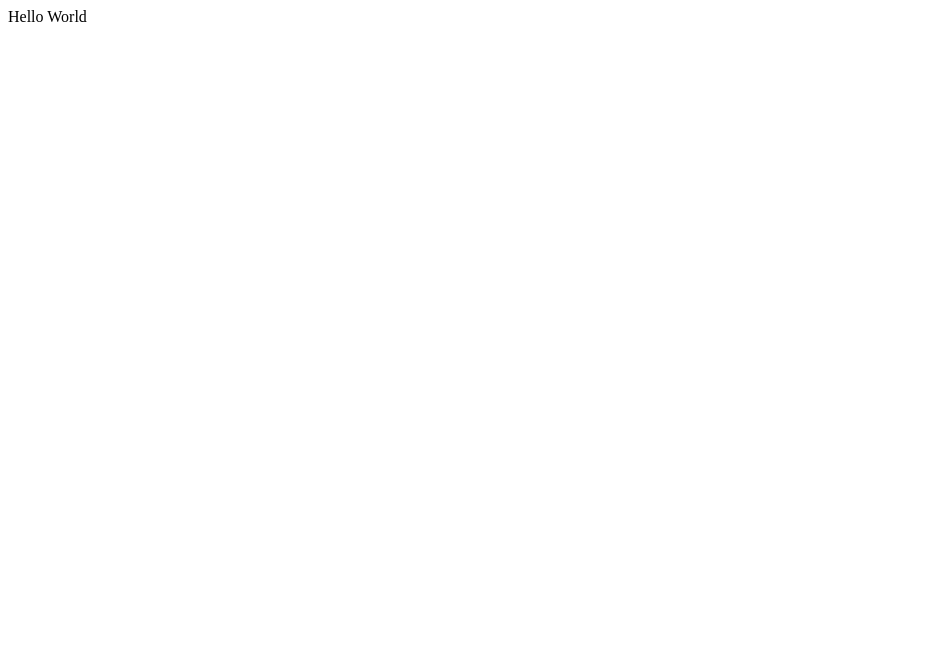
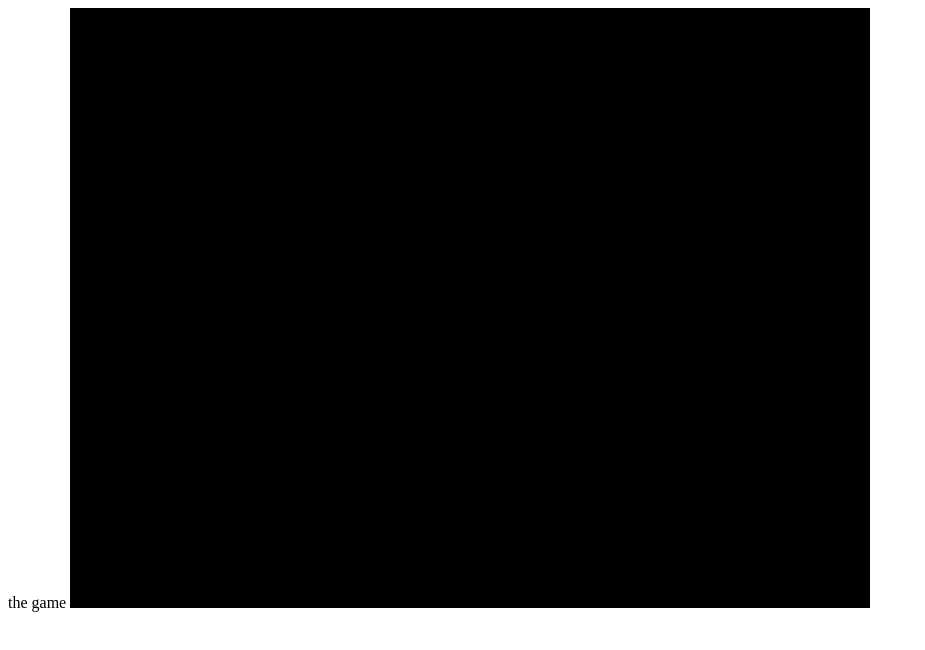
Before and after one commit to jtingle/game, a plain HTML site: page index.html in a window 1280 px wide. Shown: the whole page, without its empty margins (0-925 px from the left). Drawn offline with Linux system fonts and the light colour scheme.

Commit message:
finished video part 3

```diff
--- /dev/null
+++ b/game.js
@@ -0,0 +1,20 @@
+var canvas;
+var canvasContext;
+var ballX = 50;
+
+window.onload = function() {
+  canvas = document.getElementById('gameCanvas');
+  canvasContext = canvas.getContext('2d');
+  setInterval(drawEverything, 50);
+
+}
+
+function drawEverything() {
+  ballX = ballX + 20;
+  console.log("ballX"); //this allows us to see function has run
+  canvasContext.fillStyle = 'black';
+  canvasContext.fillRect(0,0,canvas.width,canvas.height);
+  canvasContext.fillStyle = 'red';
+  canvasContext.fillRect(ballX,100,10,10);
+
+}
--- a/index.html
+++ b/index.html
@@ -1 +1,5 @@
-<p>Hello World</p>
+the game
+
+<canvas id="gameCanvas" width="800" height ="600"></canvas>
+
+<script src="game.js"></script>
```
